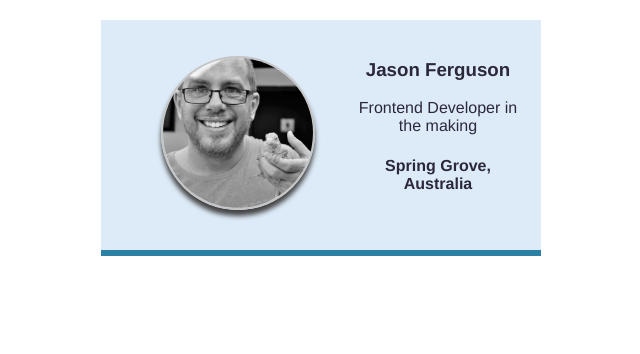
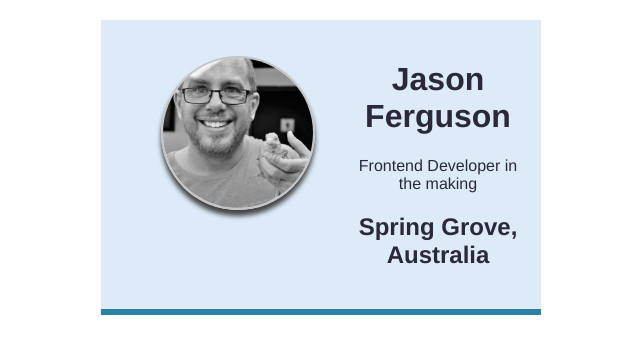
Before and after one commit to jferguson75/business-card, a plain HTML site: page index.html in a window 1280 px wide. Shown: the whole page, without its empty margins (319-959 px from the left). Drawn offline with Linux system fonts and the light colour scheme.

Commit message:
Update index.html

```diff
--- a/index.html
+++ b/index.html
@@ -3,6 +3,7 @@
     <head>
         <link rel="stylesheet" href="styles.css" />
         <link rel="icon" type='image/x-icon' href="images/favicon.ico" />
+        <meta name="viewport" content="width=device-width, initial-scale=1" />
     </head>
     <body>
         <div class="card">
@@ -11,9 +12,9 @@
             </figure>
             </div >
         <div >
-             <h3>Jason Ferguson</h3>
+             <h1>Jason Ferguson</h1>
              <p>Frontend Developer in the making</p>
-             <h4>Spring Grove, Australia</h4>
+             <h2>Spring Grove, Australia</h2>
             </div>
         </div>
     </body>
```
